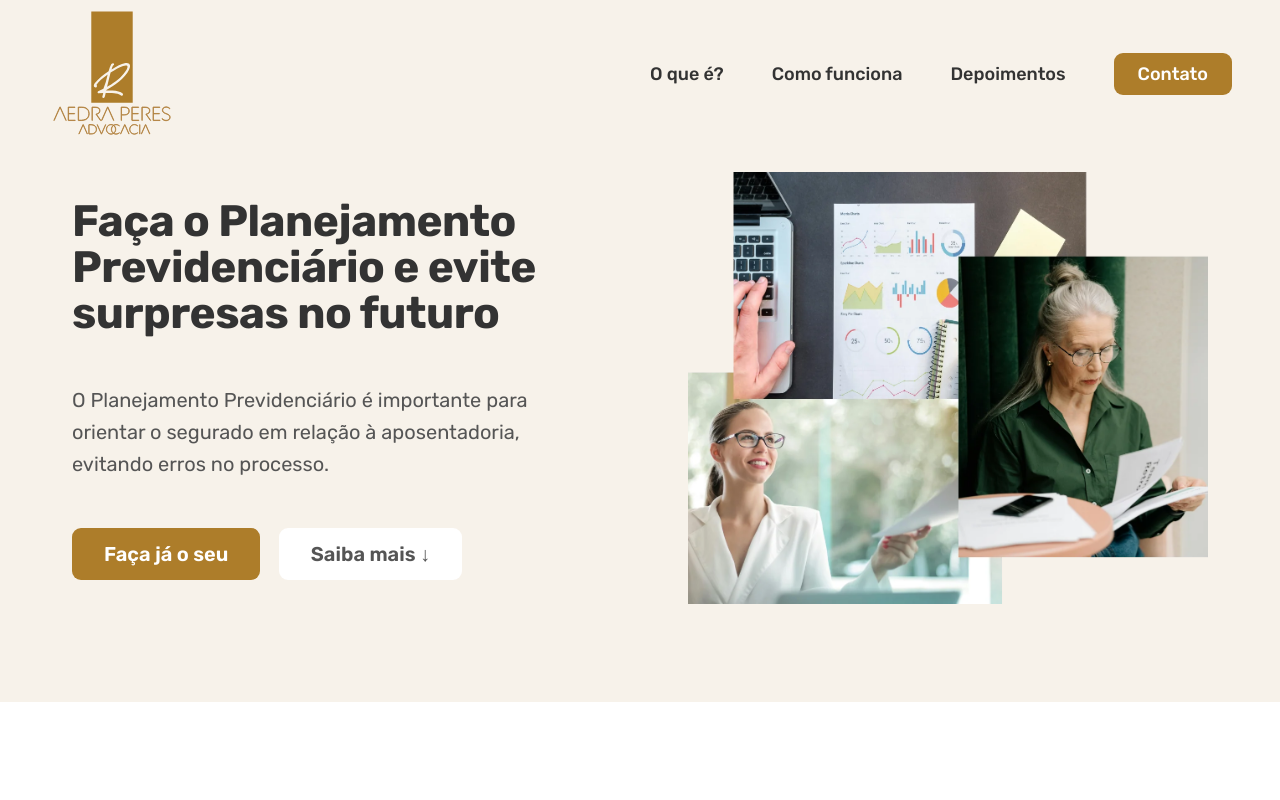
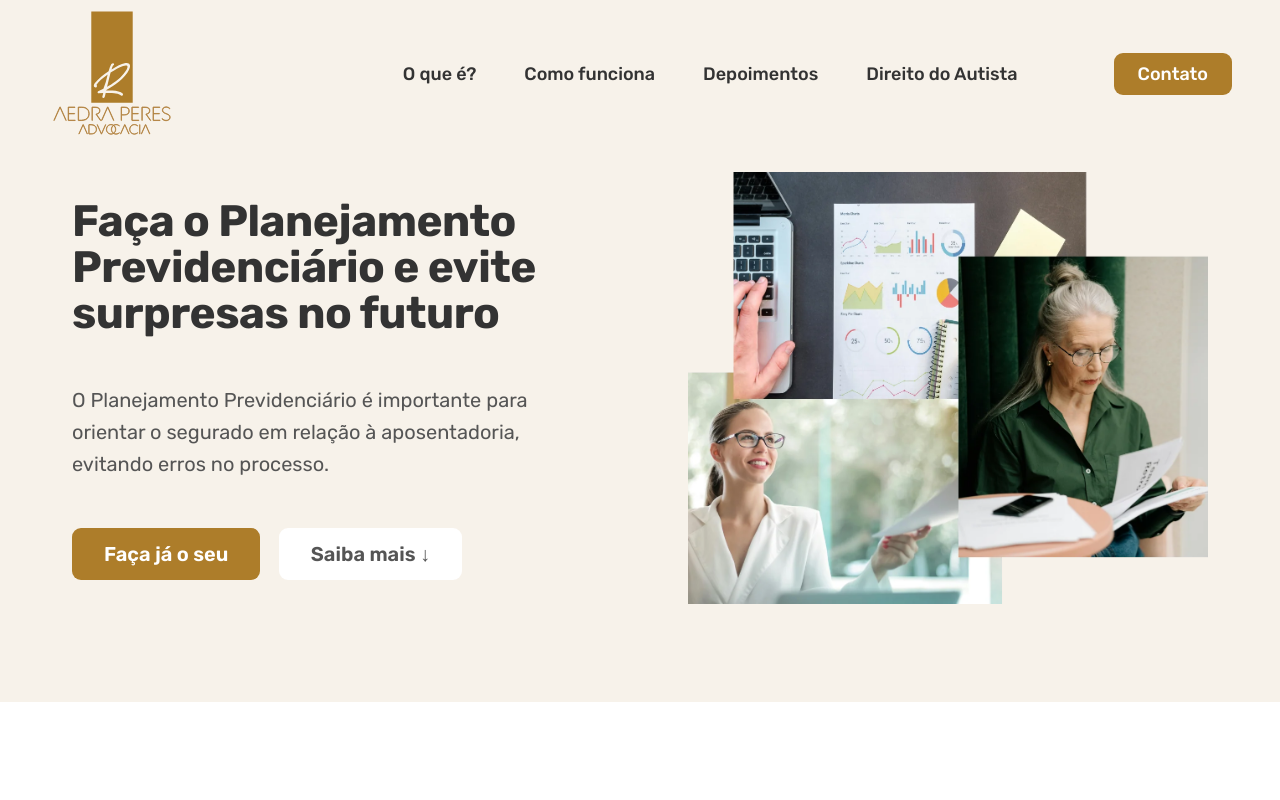
Before and after one commit to edmurneves/Site-Aedraperes, a plain HTML site: page index.html in a window 1280 px wide. Shown: the top 800 px of the page. Drawn offline with nearby package versions, Linux system fonts and the light colour scheme; some packages are replaced by stand-ins of ours; a script that the page names is missing.

Commit message:
Update index.html

```diff
--- a/index.html
+++ b/index.html
@@ -63,6 +63,7 @@
           <li><a class="main-nav-link" href="#whatis">O que é?</a></li>
           <li><a class="main-nav-link" href="#como">Como funciona</a></li>
           <li><a class="main-nav-link" href="#dep">Depoimentos</a></li>
+          <li><a class="main-nav-link" href="autism.html">Direito do Autista</a><li>
           <!-- <li><a class="main-nav-link" href="#inv">Investimento</a></li> -->
           <li><a class="main-nav-link nav-cta" href="#cont">Contato</a></li>
         </ul>
```
